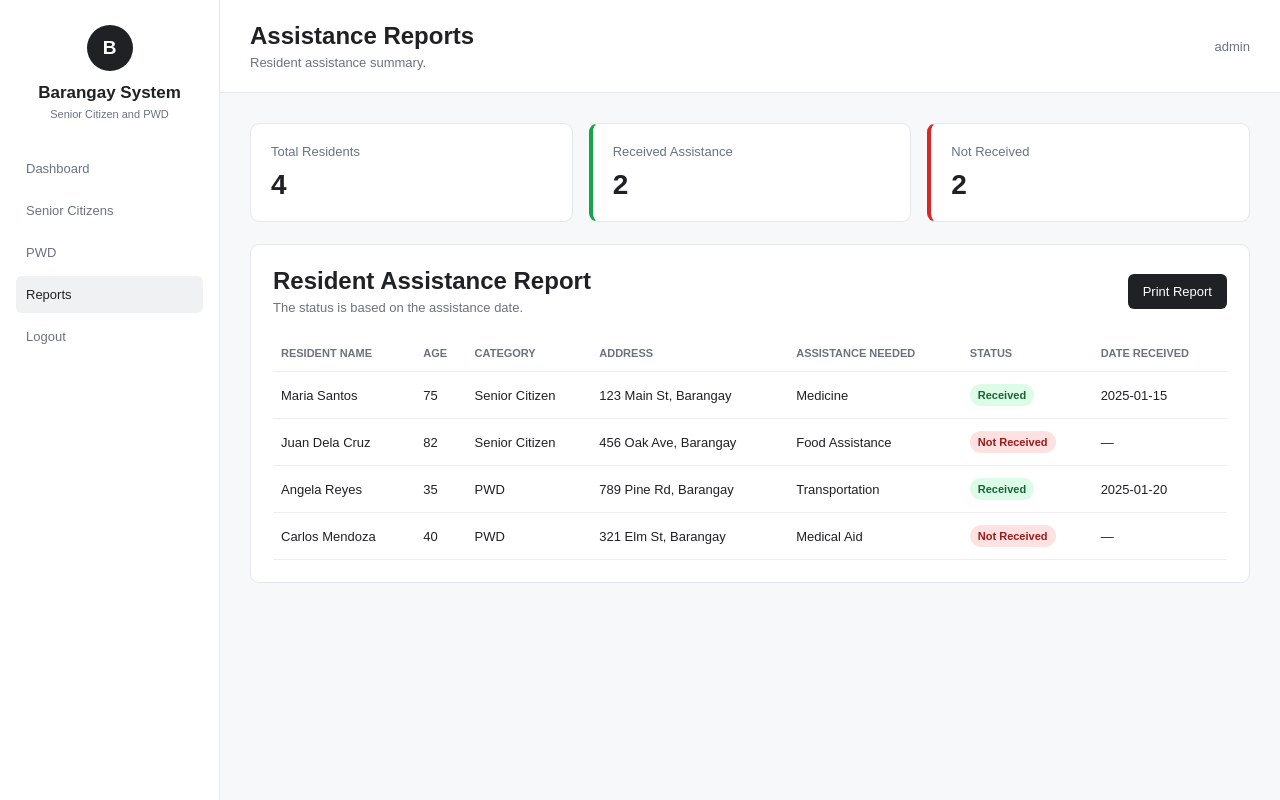
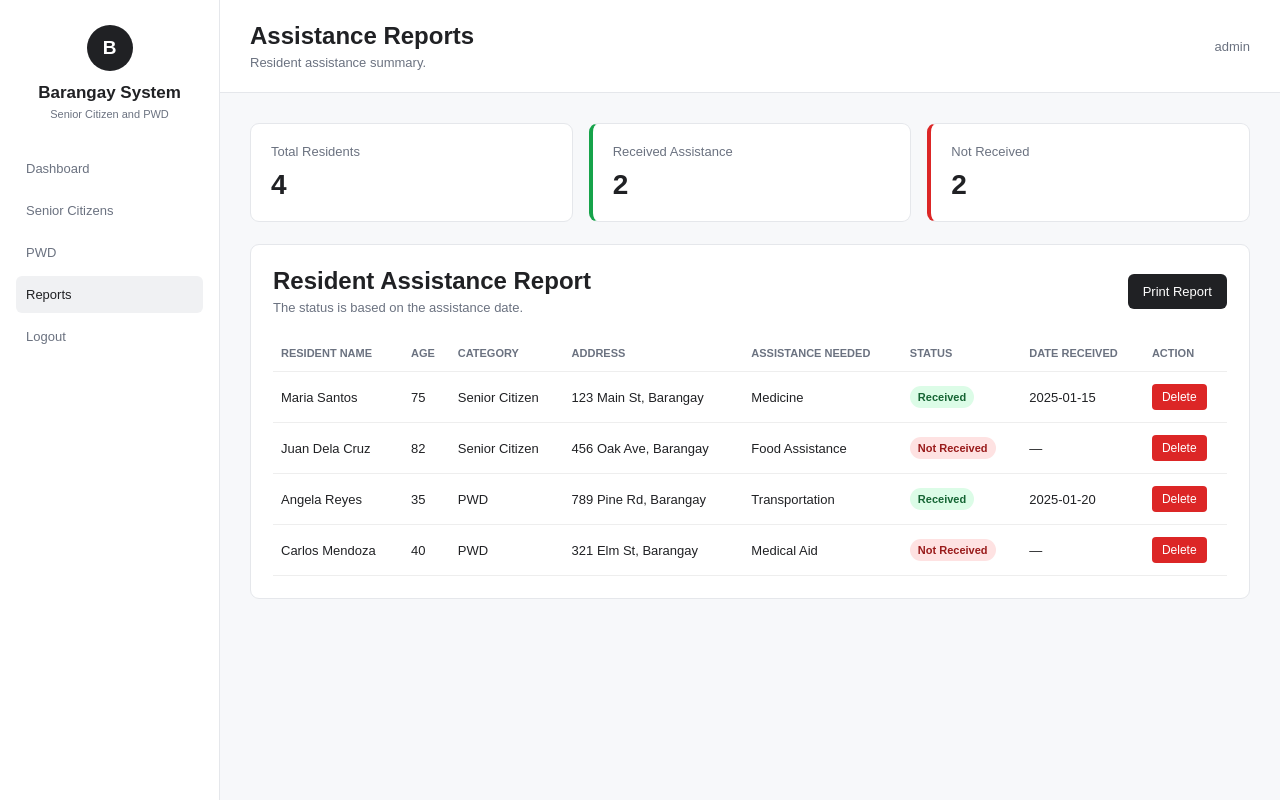
Before and after one commit to hermosuramikaellareign01-tech/shesh, a PHP site: page /reports.php in a window 1280 px wide. Run offline with PHP 8.4, Linux system fonts and the light colour scheme; a user stored in the database is signed in; data comes from the database, SQL or seed files in the repository.

Commit message:
Add delete button and ID column to reports page

```diff
--- a/shesh123/reports.php
+++ b/shesh123/reports.php
@@ -10,6 +10,21 @@ if (
 }
 
 require_once "db.php";
+
+// Handle delete request
+if ($_SERVER["REQUEST_METHOD"] === "POST" && isset($_POST["delete_id"])) {
+    $delete_id = (int) $_POST["delete_id"];
+
+    $statement = $pdo->prepare("
+        DELETE FROM residents
+        WHERE id = ?
+    ");
+
+    $statement->execute([$delete_id]);
+
+    header("Location: reports.php");
+    exit;
+}
 
 $total_residents = $pdo->query("
     SELECT COUNT(*)
@@ -30,6 +45,7 @@ $not_received_count = $pdo->query("
 
 $statement = $pdo->query("
     SELECT
+        id,
         full_name,
         age,
         category,
@@ -145,13 +161,14 @@ $residents = $statement->fetchAll();
                                 <th>Assistance Needed</th>
                                 <th>Status</th>
                                 <th>Date Received</th>
+                                <th>Action</th>
                             </tr>
                         </thead>
 
                         <tbody>
                             <?php if (empty($residents)): ?>
                                 <tr>
-                                    <td colspan="7">
+                                    <td colspan="8">
                                         No resident records found.
                                     </td>
                                 </tr>
@@ -222,6 +239,27 @@ $residents = $statement->fetchAll();
                                                 "UTF-8"
                                             ); ?>
                                         </td>
+
+                                        <td class="no-print">
+                                            <form
+                                                method="POST"
+                                                onsubmit="return confirm('Delete this resident?');"
+                                                style="display:inline;"
+                                            >
+                                                <input
+                                                    type="hidden"
+                                                    name="delete_id"
+                                                    value="<?= (int) $resident['id']; ?>"
+                                                >
+
+                                                <button
+                                                    type="submit"
+                                                    class="delete-button"
+                                                >
+                                                    Delete
+                                                </button>
+                                            </form>
+                                        </td>
                                     </tr>
                                 <?php endforeach; ?>
                             <?php endif; ?>
```
